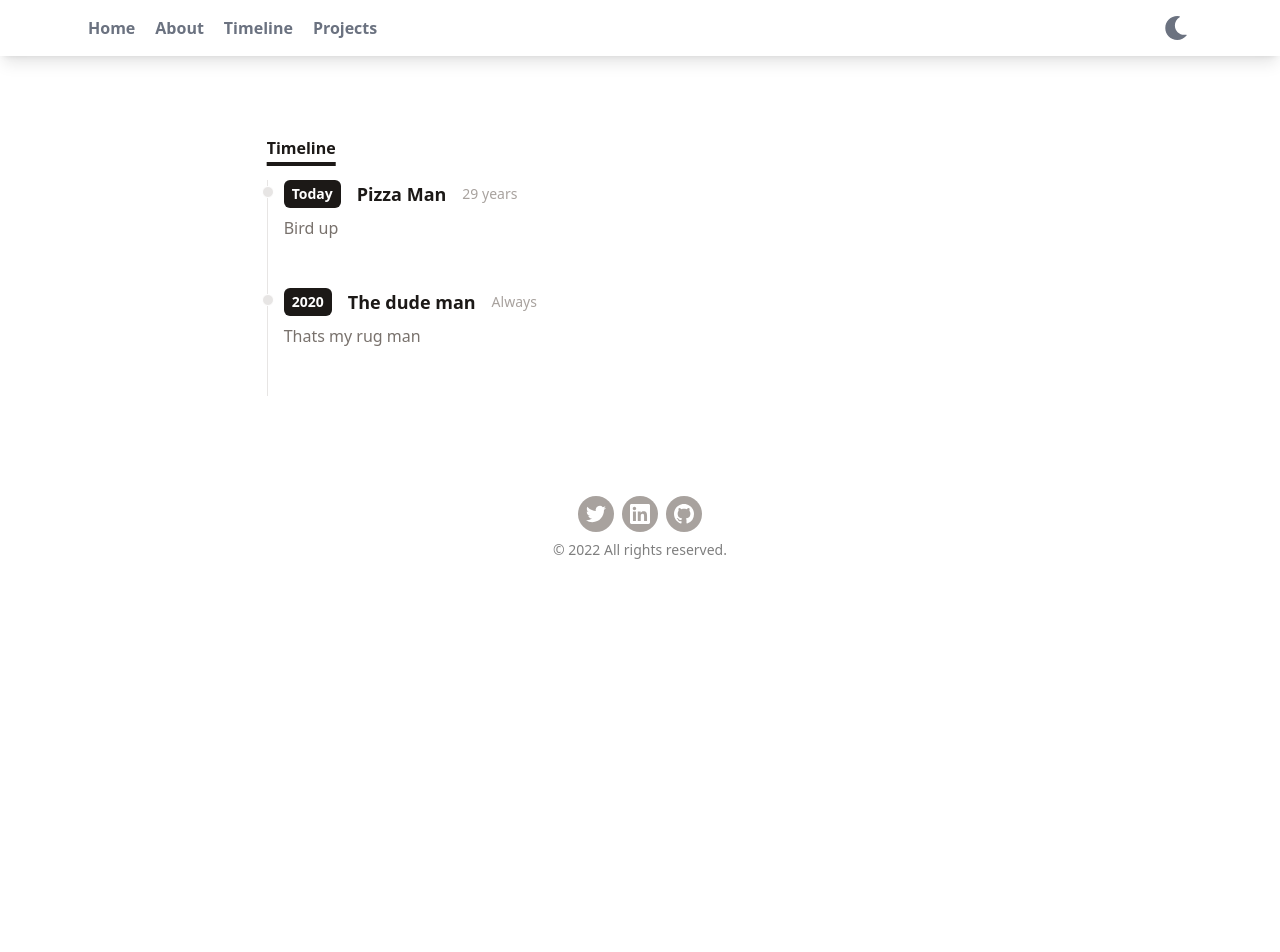
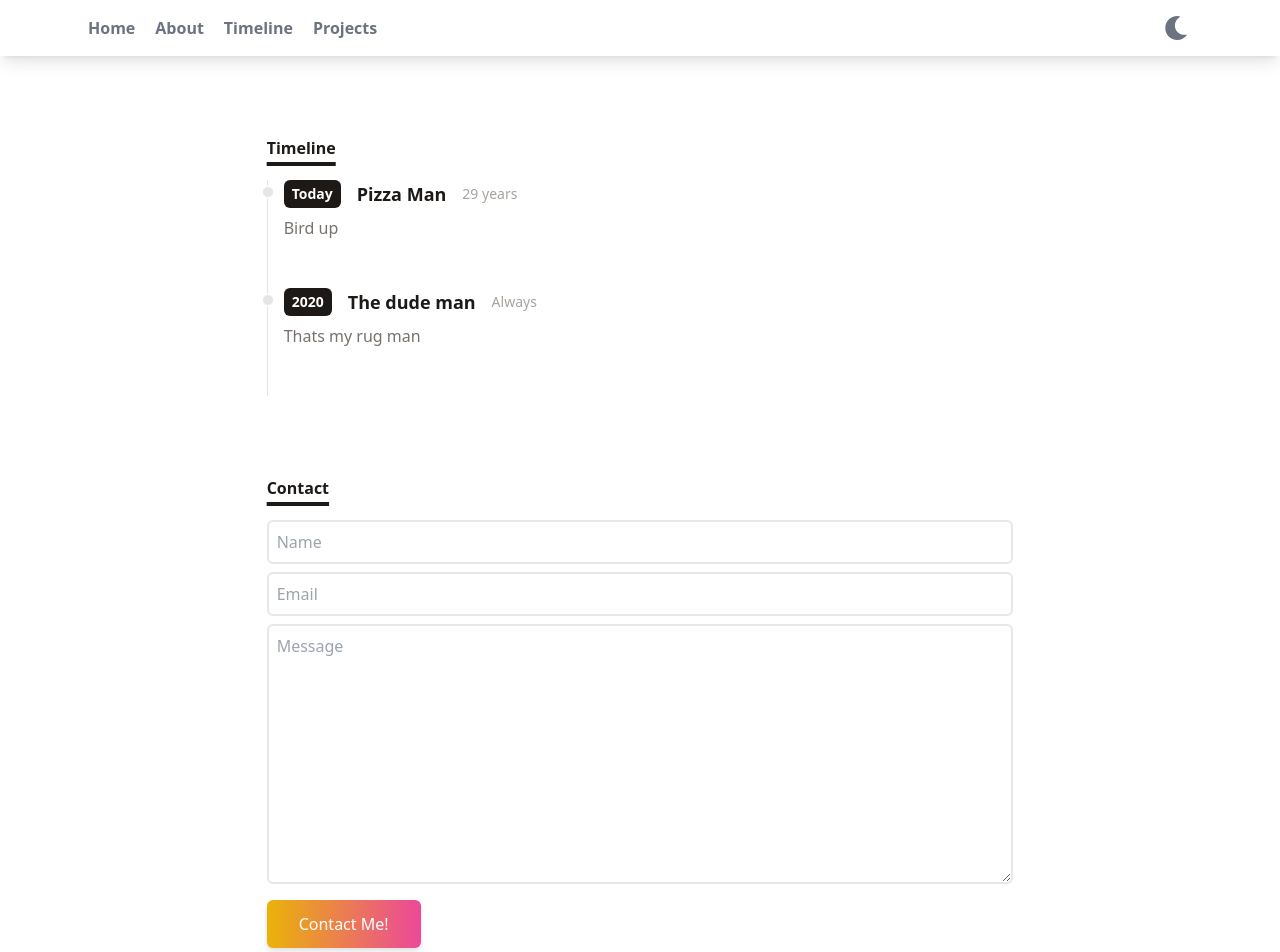
Before and after one commit to brian926/ReactMinPortfolio, a React (Vite) app: page /timeline in a window 1280 px wide. Shown: the top 952 px of the page. Before the commit the page ends 800 px from the top, so only its background shows below. Built offline with nearby package versions, Linux system fonts and the light colour scheme.

Commit message:
Added contact form

```diff
--- a/src/App.jsx
+++ b/src/App.jsx
@@ -1,10 +1,12 @@
 import NavBar from './components/navbar/navbar'
 import Footer from './components/footer/footer'
+import Contact from './components/contact/contact'
 
 function App() {
   return (
     <>
       <NavBar />
+      <Contact />
       <Footer />
     </>
   )
--- /dev/null
+++ b/src/components/contact/contact.jsx
@@ -0,0 +1,49 @@
+import React, {useRef} from 'react'
+import Title from '../title/title'
+
+function Contact() {
+
+    const handleSubmit = () => {
+        document.getElementById("create-form").reset()
+    }
+
+    return (
+        <div className='flex flex-col mb-10 mx-auto'>
+            <div className='flex justify-center items-center'>
+                <form action='https://getform.io/f/cc4de3d0-fbd8-433b-a25f-3ae140059964'
+                    method='POST'
+                    className='flex flex-col w-full md:w-7/12'
+                    id="create-form"
+                    >
+                        <Title>Contact</Title>
+                        <input
+                            type='text'
+                            name='name'
+                            placeholder='Name'
+                            className='p-2 bg-transparent border-2 rounded-md focus:outline-none'
+                        />
+                        <input
+                            type='text'
+                            name='email'
+                            placeholder='Email'
+                            className='my-2 p-2 bg-transparent border-2 rounded-md focus:outline-none'
+                        />
+                        <textarea
+                            name='message'
+                            placeholder='Message'
+                            rows='10'
+                            className='p-2 mb-4 bg-transparent border-2 rounded-md focus:outline-none'
+                        />
+                        <button
+                            type='submit'
+                            className='text-center inline-block px-8 py-3 w-max text-base font-medium rounded-md text-white bg-gradient-to-r from-yellow-500 to-pink-500 drop-shadow-md hover:stroke-white'
+                        >
+                            Contact Me!
+                        </button>
+                </form>
+            </div>
+        </div>
+    )
+}
+
+export default Contact
```
